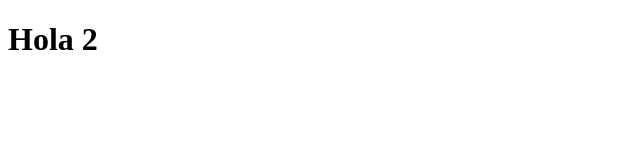
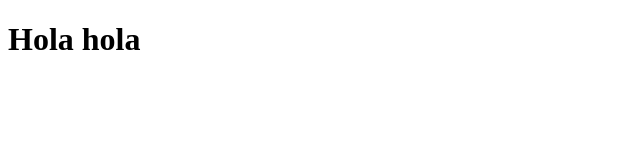
Before and after one commit to AxSRockS/prueba, a plain HTML site: page 02-sentencias/index.html in a window 1280 px wide. Shown: the full height of the page, 0-640 px from the left. Drawn offline with Linux system fonts and the light colour scheme.

Commit message:
Cambie index

```diff
--- a/02-sentencias/index.html
+++ b/02-sentencias/index.html
@@ -7,7 +7,7 @@
     <title>Sentencias JS</title>
 </head>
 <body>
-    <h1>Hola 2</h1>
+    <h1>Hola hola</h1>
 </body>
 <script src="app.js"></script>
 </html>
```
